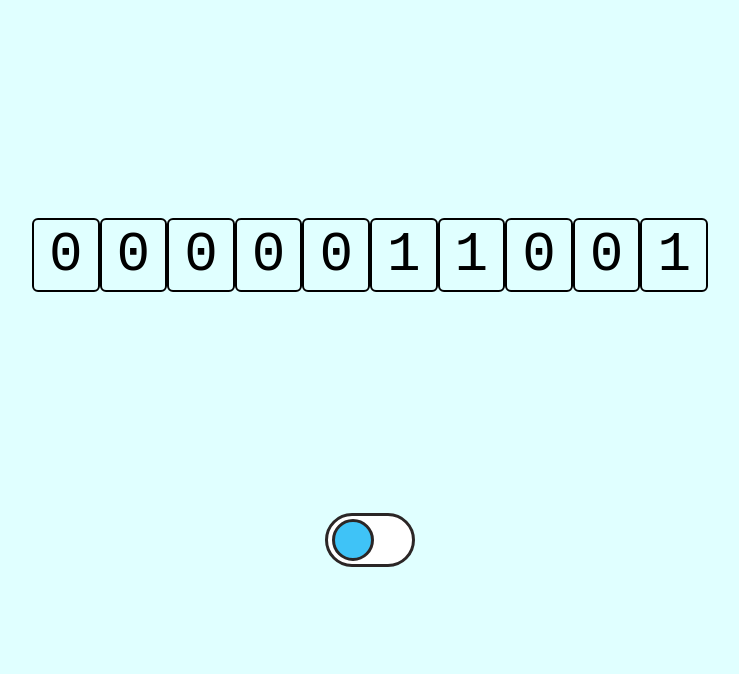
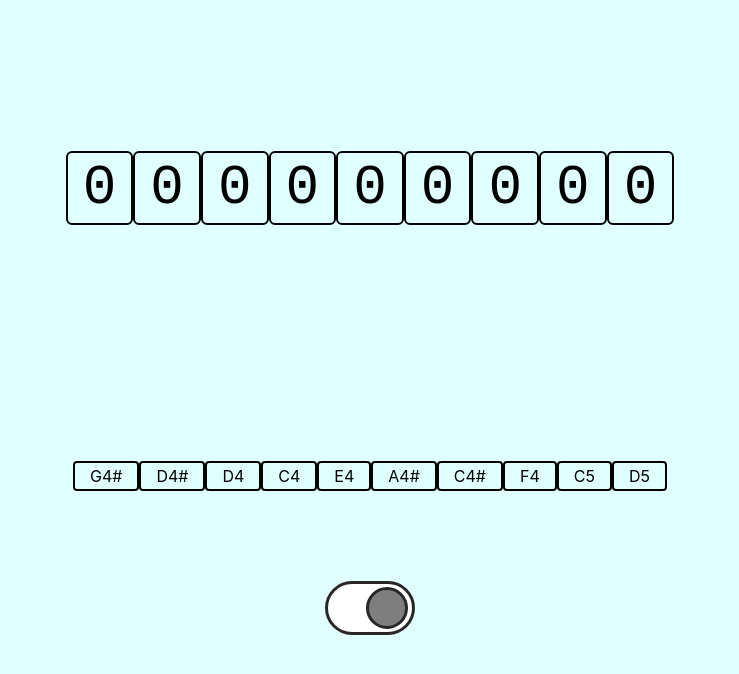
Before and after one commit to tizee/tz-toy-binary-music-player, a React app: page / in a window 1280 px wide. Shown: the top 674 px of the page, without its empty margins (270-1009 px from the left). Built offline with nearby package versions, Linux system fonts and the light colour scheme.

Commit message:
feat: sound with tonejs

```diff
--- a/src/components/binary/index.tsx
+++ b/src/components/binary/index.tsx
@@ -1,24 +1,80 @@
-import React from "react";
+import React, { useState, useLayoutEffect, useEffect, useRef } from "react";
+import * as Tone from "tone";
+
 import "./index.scss";
 const pad = "000000000";
 
-interface Props {
-    num: number;
+interface DisplayProps {
+    num: string;
 }
-const BinaryDisplay: React.FC<Props> = ({ num }) => (
+
+interface PlayerProps {
+    notes: Array<string>;
+    times: Array<number>;
+    isPlay: boolean;
+}
+
+const padStart = (src: string, pad: string) => {
+    return pad.substring(0, pad.length - src.length) + src;
+};
+
+const BinaryPlayer: React.FC<PlayerProps> = ({ notes, isPlay, times }) => {
+    const [num, setNum] = useState(0);
+    const oscRef = useRef(new Tone.PolySynth().toDestination());
+    useEffect(() => {
+        Tone.Transport.bpm.value = 50;
+        return () => {};
+    }, []);
+
+    useEffect(() => {
+        Tone.Transport.scheduleRepeat(function (time: number) {
+            setNum(num => {
+                if (num < 1024) {
+                    let preBits = padStart(num.toString(2), pad).split("");
+                    let bits = padStart((num + 1).toString(2), pad).split("");
+                    for (let index = 0; index < preBits.length; index++) {
+                        if (
+                            bits[index] === "1" &&
+                            preBits[index] !== bits[index]
+                        ) {
+                            // bit flip from 0 to 1
+                            oscRef.current.triggerAttackRelease(
+                                notes[index],
+                                times[index],
+                                time
+                            );
+                        }
+                    }
+                    return num + 1;
+                } else {
+                    return 0;
+                }
+            });
+        }, "32i");
+    }, []);
+
+    useEffect(() => {
+        if (isPlay) {
+            Tone.Transport.start();
+        } else {
+            Tone.Transport.stop();
+        }
+    }, [isPlay]);
+    return <BinaryDisplay num={padStart(num.toString(2), pad)} />;
+};
+
+const BinaryDisplay: React.FC<DisplayProps> = ({ num }) => (
     <div className='binary-wrapper'>
         <div className='binary'>
-            {(pad.substring(0, 10 - num.toString(2).length) + num.toString(2))
-                .split("")
-                .map(el => {
-                    return (
-                        <span className='num' data-state={el}>
-                            {el}
-                        </span>
-                    );
-                })}
+            {num.split("").map((el, i) => {
+                return (
+                    <span key={i} className='num' data-state={el}>
+                        {el}
+                    </span>
+                );
+            })}
         </div>
     </div>
 );
 
-export default BinaryDisplay;
+export default BinaryPlayer;
--- a/src/index.scss
+++ b/src/index.scss
@@ -1,19 +1,6 @@
 $size: 16px;
-$keyboard-width: 90vw;
-$border-width: $keyboard-width * 0.0001;
-$keyboard-height: 150px;
-$whitekey-count: 12;
-$whitekey-width: $keyboard-width / $whitekey-count;
-$whitekey-height: $keyboard-height;
-$blackkey-width: $whitekey-width * 0.5;
-$blackkey-height: $whitekey-width * 0.5;
-$blackkey-offset: ((-($blackkey-width / 2)) - $border-width);
-
+$hover-color: lightgrey;
 $bg-color: lightcyan;
-$key-border-color: #222;
-$whitekey-color: white;
-$blackkey-color: black;
-$hover-color: lightgrey;
 $radius-size: 4px;
 
 *,
@@ -68,31 +55,15 @@ body {
     justify-content: center;
 }
 
-.keyboard {
-    position: relative;
-    width: 100%;
-    height: 150px;
-    &-note {
-        position: relative;
-        float: left;
-        &.black {
-            width: $blackkey-width;
-            height: $blackkey-height;
-            // margin: 0 0 0 $blackkey-offset;
-            z-index: 2;
-            background: $blackkey-color;
-        }
-        &.white {
-            height: $whitekey-height;
-            width: $whitekey-width;
-            z-index: 1;
-            background: $whitekey-color;
-        }
-        list-style: none;
-        border-bottom: 1px solid $key-border-color;
-        border-left: 1px solid $key-border-color;
-        &:hover {
-            background-color: $hover-color;
-        }
+.notes-wrapper {
+    display: flex;
+    flex: 1 0 40px;
+    flex-flow: row nowrap;
+    align-items: center;
+    justify-content: center;
+    .note {
+        border: 2px solid rgb(0, 0, 0);
+        border-radius: $radius-size;
+        padding: 3px 15px;
     }
 }
--- a/src/index.tsx
+++ b/src/index.tsx
@@ -1,40 +1,42 @@
-import React, { useState, useEffect } from "react";
+import React, { useState } from "react";
 import ReactDOM from "react-dom";
 import "./index.scss";
 
-import BinaryDisplay from "./components/binary";
+import BinaryPlayer from "./components/binary";
 import ToggleBtn from "./components/toggle";
+const defaultNotes = [
+    "G4#",
+    "D4#",
+    "D4",
+    "C4",
+    "E4",
+    "A4#",
+    "C4#",
+    "F4",
+    "C5",
+    "D5",
+];
+const defaultTimes = [1.6, 1.5, 1.3, 1.2, 0.9, 0.7, 0.6, 0.5, 0.4, 0.3];
 
 const App = () => {
-    const [num, set] = useState(0);
-    const [on, toggle] = useState(true);
-    useEffect(() => {
-        let id: any;
-        if (on) {
-            id = setInterval(() => {
-                if (num < 1024) {
-                    set(num => num + 1);
-                } else {
-                    set(0);
-                }
-            }, 300);
-        }
-        return () => {
-            if (id) {
-                clearInterval(id);
-            }
-        };
-    }, [on]);
+    const [notes, setNotes] = useState(defaultNotes);
+    const [on, toggle] = useState(false);
     return (
         <div className='container'>
             <div className='display-wrapper'>
-                <BinaryDisplay num={num} />
+                <BinaryPlayer notes={notes} isPlay={on} times={defaultTimes} />
+                <div className='notes-wrapper'>
+                    {notes.map(el => (
+                        <span className='note' key={el}>
+                            {el}
+                        </span>
+                    ))}
+                </div>
                 <div className='btn-wrapper'>
                     <ToggleBtn
                         open={on}
                         onClose={() => {
                             toggle(false);
-                            set(0);
                         }}
                         onOpen={() => {
                             toggle(true);
```
Also changed, not shown: src/components/keyboard/index.scss (added, +41 -0 lines), src/components/keyboard/index.tsx (+4 -7 lines), src/components/note/index.tsx (added, +43 -0 lines).
